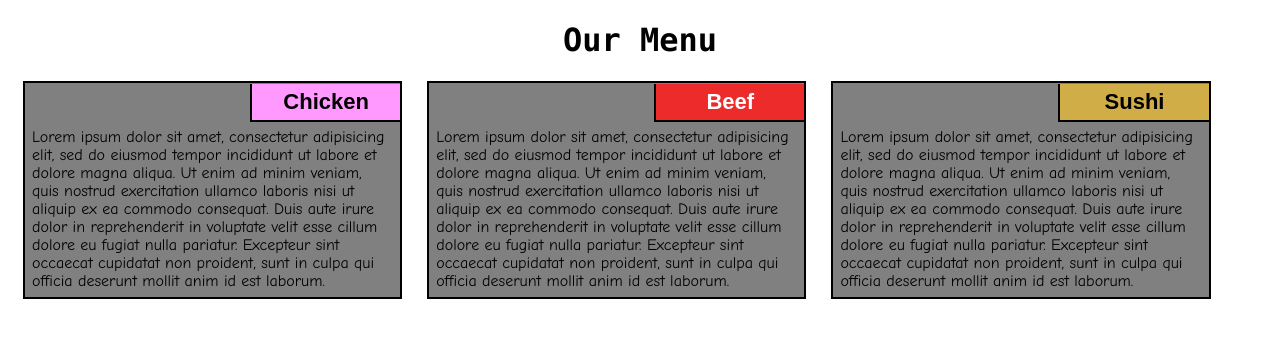
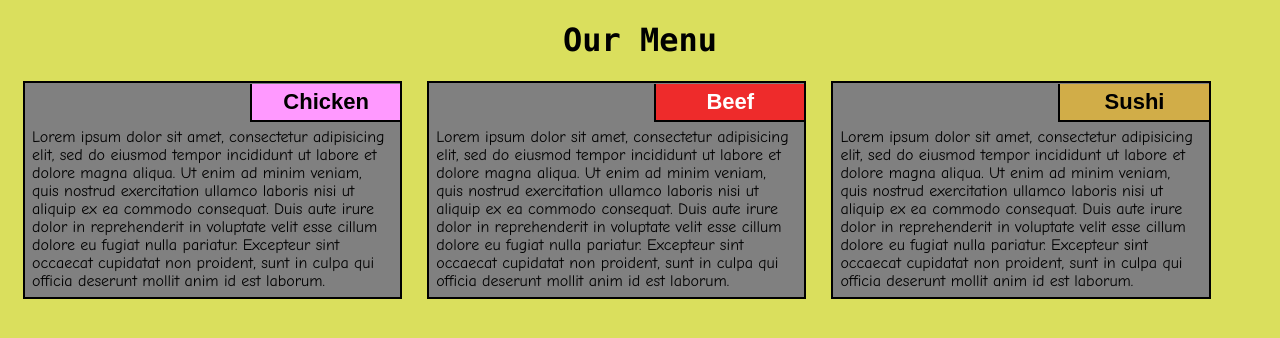
Before and after one commit to niravmeghani07/codingtest, a plain HTML site: page module2-solution/index.html in a window 1280 px wide. Drawn offline with Linux system fonts and the light colour scheme.

Commit message:
Module-2 Solution

```diff
--- a/module2-solution/indexcss.css
+++ b/module2-solution/indexcss.css
@@ -1,11 +1,17 @@
 *{
 			box-sizing: border-box;
 		}
+
+    body{
+      background-color:#dadf5d;
+
+    }
 
 		h1{
 			text-align: center;
 			font-family: "Lucida Console", Courier, monospace;
 		}
+
 
 		#ni,#ra,#v{
 			background-color: gray;
```
